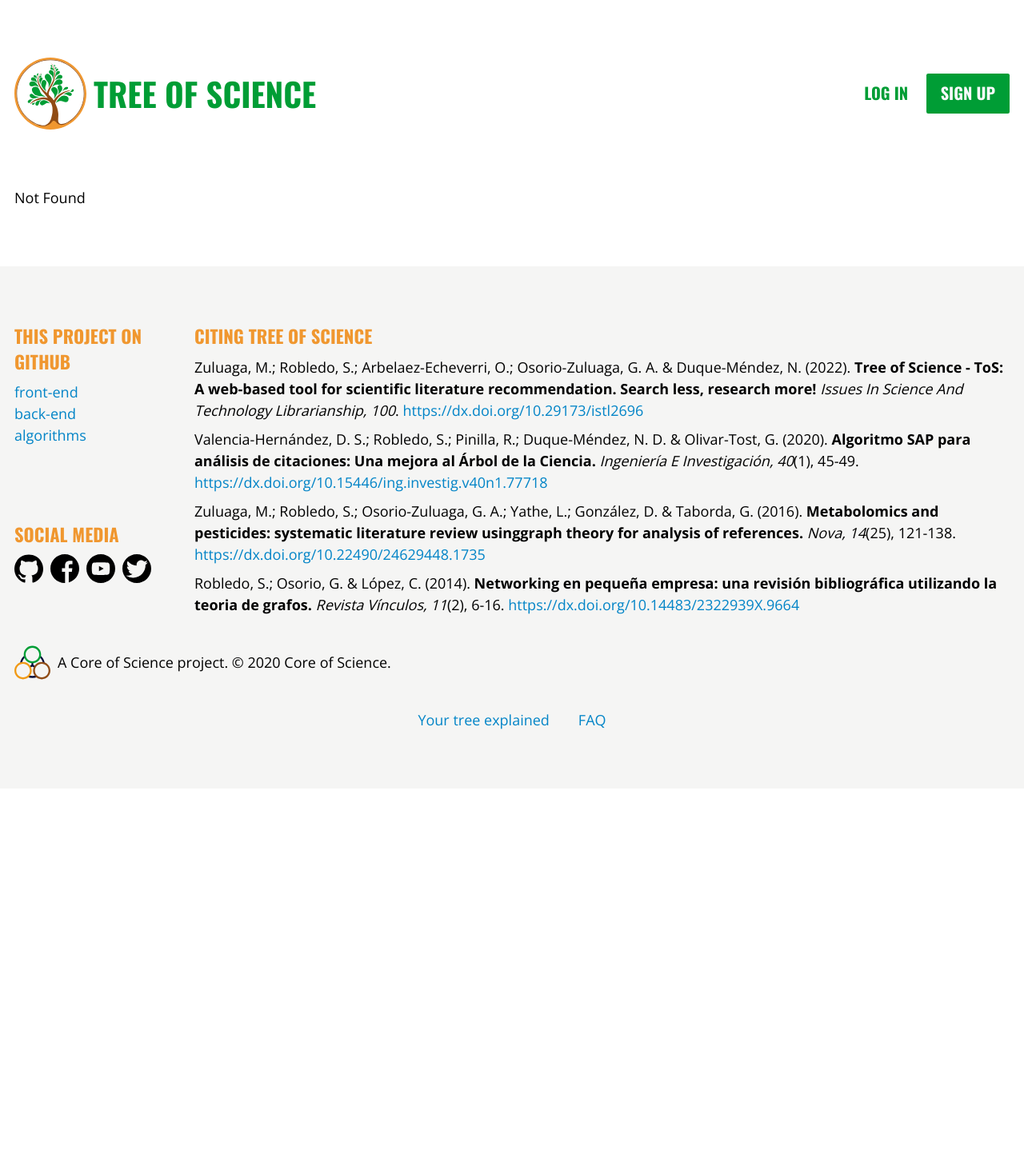
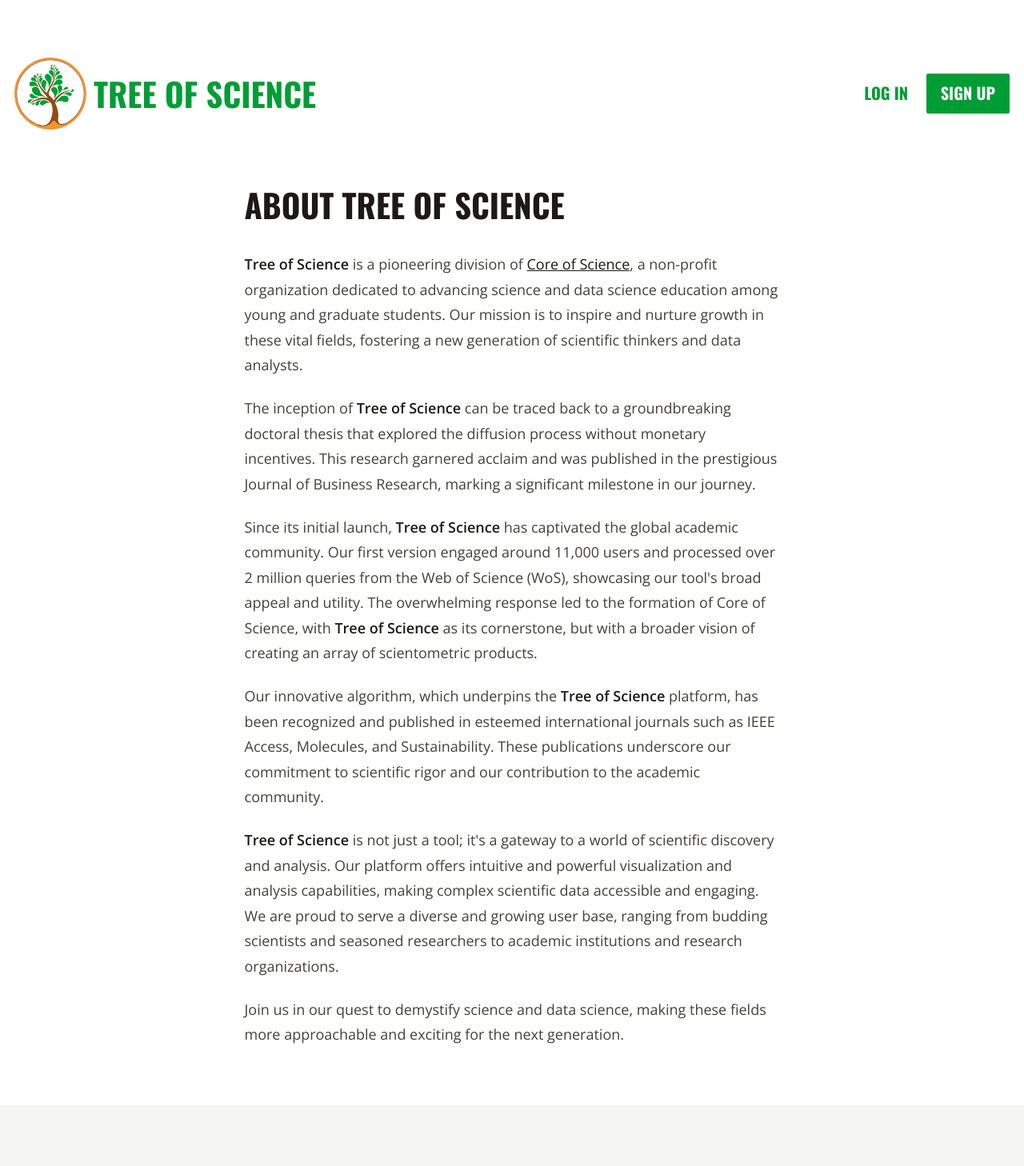
Before and after one commit to coreofscience/tos.coreofscience.org, a React (Vite) app: page /docs/about in a window 1280 px wide. Shown: the top 1458 px of the page at 80% size. Before the commit the page ends 986 px from the top, so only its background shows below. Built offline with nearby package versions, Linux system fonts and the light colour scheme; no server answers.

Commit message:
Add the about page

```diff
--- a/src/App.tsx
+++ b/src/App.tsx
@@ -20,6 +20,7 @@ const UserProvider = React.lazy(
 );
 const Sap = React.lazy(() => import("./components/pages/docs/Sap"));
 const FAQ = React.lazy(() => import("./components/pages/docs/FAQ"));
+const About = React.lazy(() => import("./components/pages/docs/About"));
 const Home = React.lazy(() => import("./components/pages/Home"));
 
 const queryClient = new QueryClient();
@@ -51,6 +52,7 @@ const App = () => {
                   />
                   <Route path="/docs/sap" element={<Sap />} />
                   <Route path="/docs/faq" element={<FAQ />} />
+                  <Route path="/docs/about" element={<About />} />
                   <Route path="*" element={<NotFound />} />
                 </Routes>
               </AppLayout>
--- a/src/components/layout/Footer.tsx
+++ b/src/components/layout/Footer.tsx
@@ -218,6 +218,14 @@ const Footer = () => {
               FAQ
             </Link>
           </li>
+          <li>
+            <Link
+              className="text-sky-600 hover:text-sky-800 active:text-sky-800"
+              to="/docs/about"
+            >
+              About ToS
+            </Link>
+          </li>
         </ul>
       </div>
     </div>
--- /dev/null
+++ b/src/components/pages/docs/About.tsx
@@ -0,0 +1,51 @@
+const About = () => (
+  <article className="prose prose-stone m-auto">
+    <h1 className="font-tall uppercase">About Tree of Science</h1>
+    <p>
+      <strong>Tree of Science</strong> is a pioneering division of{" "}
+      <a href="https://coreofscience.org">Core of Science</a>, a non-profit
+      organization dedicated to advancing science and data science education
+      among young and graduate students. Our mission is to inspire and nurture
+      growth in these vital fields, fostering a new generation of scientific
+      thinkers and data analysts.
+    </p>
+    <p>
+      The inception of <strong>Tree of Science</strong> can be traced back to a
+      groundbreaking doctoral thesis that explored the diffusion process without
+      monetary incentives. This research garnered acclaim and was published in
+      the prestigious Journal of Business Research, marking a significant
+      milestone in our journey.
+    </p>
+    <p>
+      Since its initial launch, <strong>Tree of Science</strong> has captivated
+      the global academic community. Our first version engaged around 11,000
+      users and processed over 2 million queries from the Web of Science (WoS),
+      showcasing our tool&#39;s broad appeal and utility. The overwhelming
+      response led to the formation of Core of Science, with{" "}
+      <strong>Tree of Science</strong> as its cornerstone, but with a broader
+      vision of creating an array of scientometric products.
+    </p>
+    <p>
+      Our innovative algorithm, which underpins the{" "}
+      <strong>Tree of Science</strong> platform, has been recognized and
+      published in esteemed international journals such as IEEE Access,
+      Molecules, and Sustainability. These publications underscore our
+      commitment to scientific rigor and our contribution to the academic
+      community.
+    </p>
+    <p>
+      <strong>Tree of Science</strong> is not just a tool; it&#39;s a gateway to
+      a world of scientific discovery and analysis. Our platform offers
+      intuitive and powerful visualization and analysis capabilities, making
+      complex scientific data accessible and engaging. We are proud to serve a
+      diverse and growing user base, ranging from budding scientists and
+      seasoned researchers to academic institutions and research organizations.
+    </p>
+    <p>
+      Join us in our quest to demystify science and data science, making these
+      fields more approachable and exciting for the next generation.
+    </p>
+  </article>
+);
+
+export default About;
```
